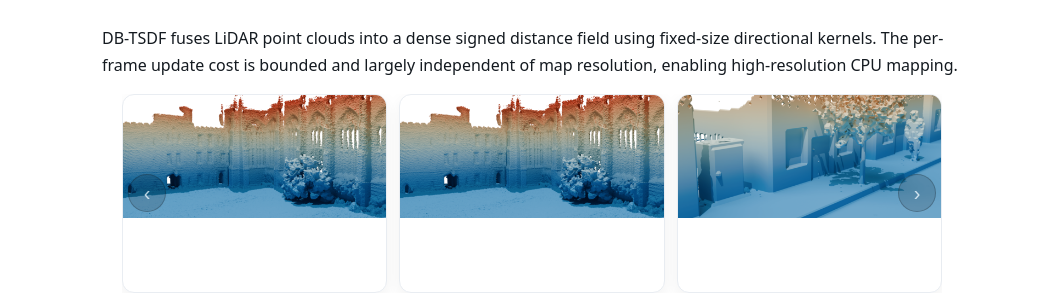
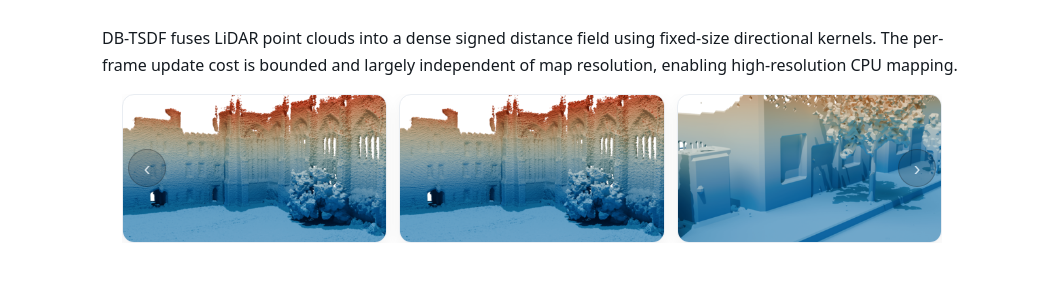
Before and after one commit to robotics-upo/DB-TSDF, a plain HTML site: page docs/index.html in a window 1280 px wide. Shown: the part 497-793 px from the top of the page, without its empty margins (108-1161 px from the left). Drawn offline with Linux system fonts and the light colour scheme.

Commit message:
Add DB-TSDF project page

```diff
--- a/docs/index.html
+++ b/docs/index.html
@@ -157,10 +157,19 @@ body{
 .gallery-track{ display:flex; gap:var(--gap); will-change:transform; }
 .gallery-item{
   flex:0 0 calc((100% - 2*var(--gap)) / 3);
-  border:1px solid var(--border); border-radius:12px; overflow:hidden; box-shadow:var(--shadow);
-  background: var(--bg);
+  border:1px solid var(--border);
+  border-radius:12px;
+  overflow:hidden;
+  box-shadow:var(--shadow);
+  background:var(--bg);
+  aspect-ratio: 16/9;
 }
-.gallery-item img{ width:100%; height:auto; display:block; }
+.gallery-item img{
+  width:100%;
+  height:100%;
+  display:block;
+  object-fit:cover;
+}
 
 /* Arrows */
 .gallery-arrow{
```
